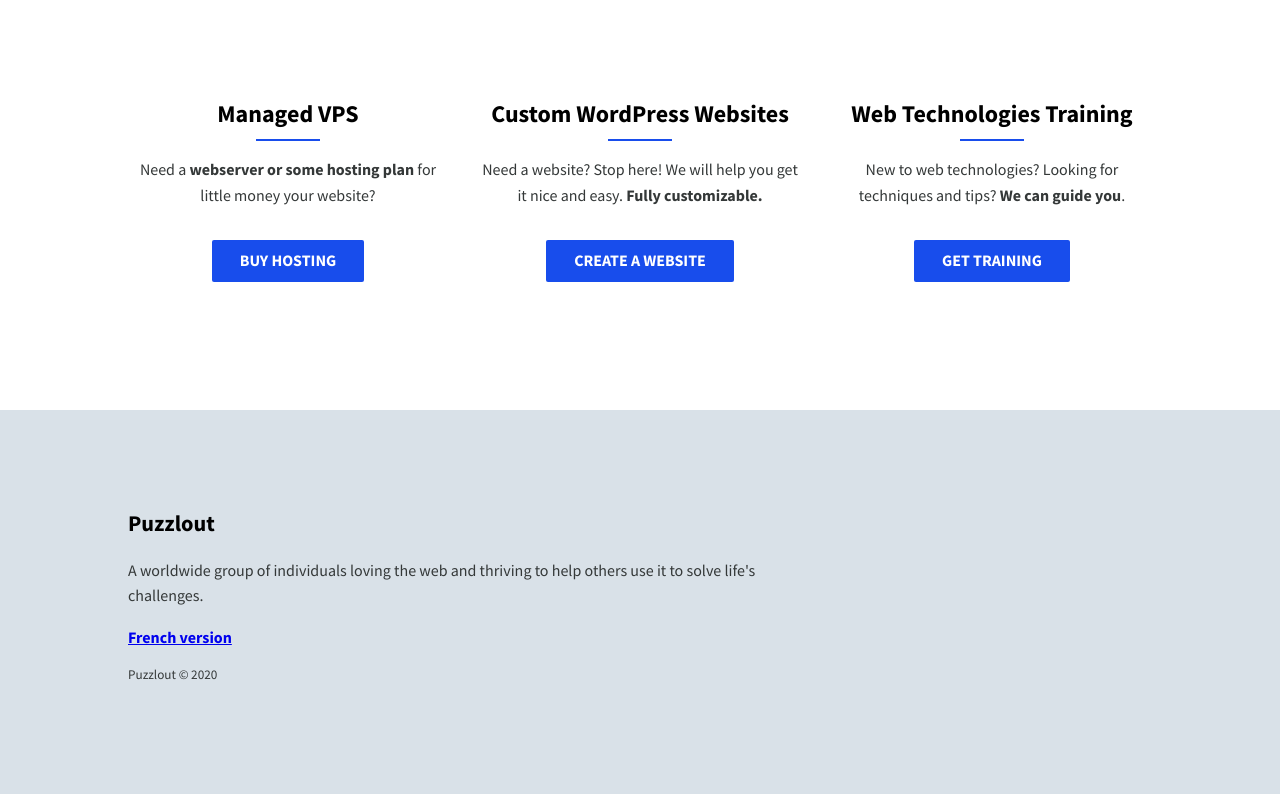
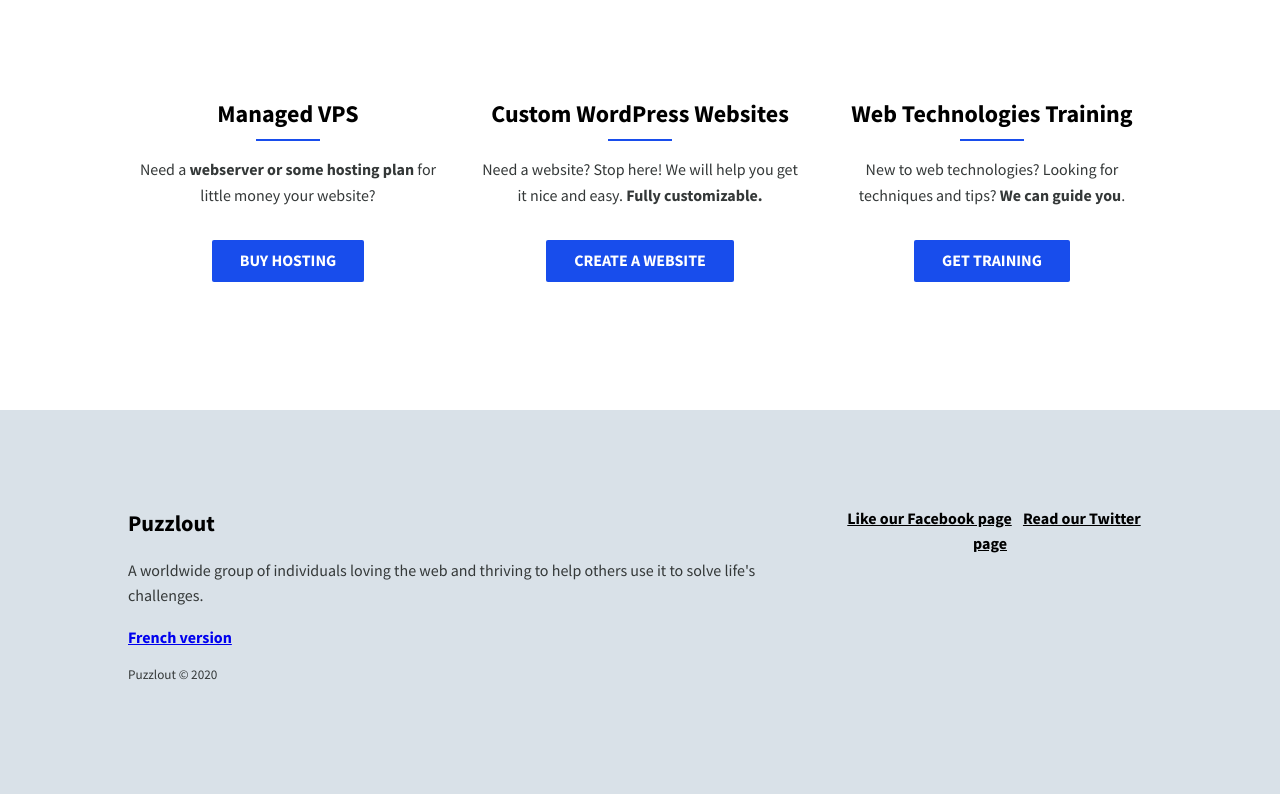
Before and after one commit to Puzzlout/Portal, a PHP site: page /copy/index.html in a window 1280 px wide. Shown: the part 567-1361 px from the top of the page. Run offline with PHP 8.4, Linux system fonts and the light colour scheme.

Commit message:
feat: remove fontawesome

```diff
--- a/package.json
+++ b/package.json
@@ -24,7 +24,6 @@
   },
   "homepage": "https://github.com/Puzzlout/Portal#readme",
   "dependencies": {
-    "@fortawesome/fontawesome-pro": "^5.12.1",
     "@puzzlout/static-website-boilerplate-gulp": "^1.0.0"
   },
   "devDependencies": {
--- a/src/copy/index.html
+++ b/src/copy/index.html
@@ -44,7 +44,6 @@
     <link href="./css/typography.min.css" rel="stylesheet">
     <link href="./css/layout.min.css" rel="stylesheet">-->
     <link href="./css/app.min.css" rel="stylesheet" media="print" onload="this.media='all'; this.onload=null;">
-    <link href="./css/fontawesome/all.min.css" rel="stylesheet" media="print" onload="this.media='all'; this.onload=null;">
     <link href="https://fonts.googleapis.com/css?family=Source+Sans+Pro:400,700&display=swap" rel="stylesheet" type="text/css" as="style" onload="this.rel='stylesheet'">
     <!-- HTML5 Shim and Respond.js IE8 support of HTML5 elements and media queries -->
     <!-- WARNING: Respond.js doesn't work if you view the page via file:// -->
@@ -215,7 +214,7 @@
 
         .social-link {
             color: #000;
-            font-size: 2rem;
+            font-size: 1rem;
             margin: 0 .25em
         }
 
@@ -556,9 +555,8 @@
             <p class="copyright">Puzzlout &copy; 2020</p>
         </div>
         <div class="social-links">
-            <a class="social-link" href="https://facebook.com/Puzzlout" rel="noopener" target="_blank" title="Visit our Facebook page" aria-label="Visit our Facebook page"><em class="fab fa-facebook-square"></em></a>
-            <a class="social-link" href="https://twitter.com/puzzlout" rel="noopener" title="Visit our Twitter page" aria-label="Visit our Twitter page"><em class="fab fa-twitter"></em></a>
-            <!-- <a class="social-link" href="#" title="Visit our Instagram page"><em class="fab fa-instagram"></em></a> -->
+            <a class="social-link" href="https://facebook.com/Puzzlout" rel="noopener" target="_blank" title="Like our Facebook page" aria-label="Like our Facebook page">Like our Facebook page</a>
+            <a class="social-link" href="https://twitter.com/puzzlout" rel="noopener" title="Read our Twitter page" aria-label="Read our Twitter page">Read our Twitter page</a>
         </div>
     </footer>
     <script src="js/navigation.js"></script>
--- a/src/sass/2.typography.scss
+++ b/src/sass/2.typography.scss
@@ -20,7 +20,7 @@ $fs-h2: 1.6rem;
 $fs-h3: 1.125rem;
 $fs-p: 1rem;
 $fs-logo: 1.4rem;
-$fs-social-link: 2rem;
+$fs-social-link: 1rem;
 $fs-fine-print: 0.825rem;
 /* Animations */
 $text-scale: 1;
@@ -172,7 +172,7 @@ footer {
 .social-link:active,
 .social-link:focus {
   color: $color-accent;
-  border-radius: 10em;
+  border-radius: 2px;
   padding: 5px 10px;
 }
 
--- a/src/sass/3.layout.scss
+++ b/src/sass/3.layout.scss
@@ -120,6 +120,10 @@ footer {
 .social-links {
     grid-area: social;
     margin-bottom: 1em;
+}
+
+.social-link {
+    display: block;
 }
 
 /* Breakpoint: 360px */
```
